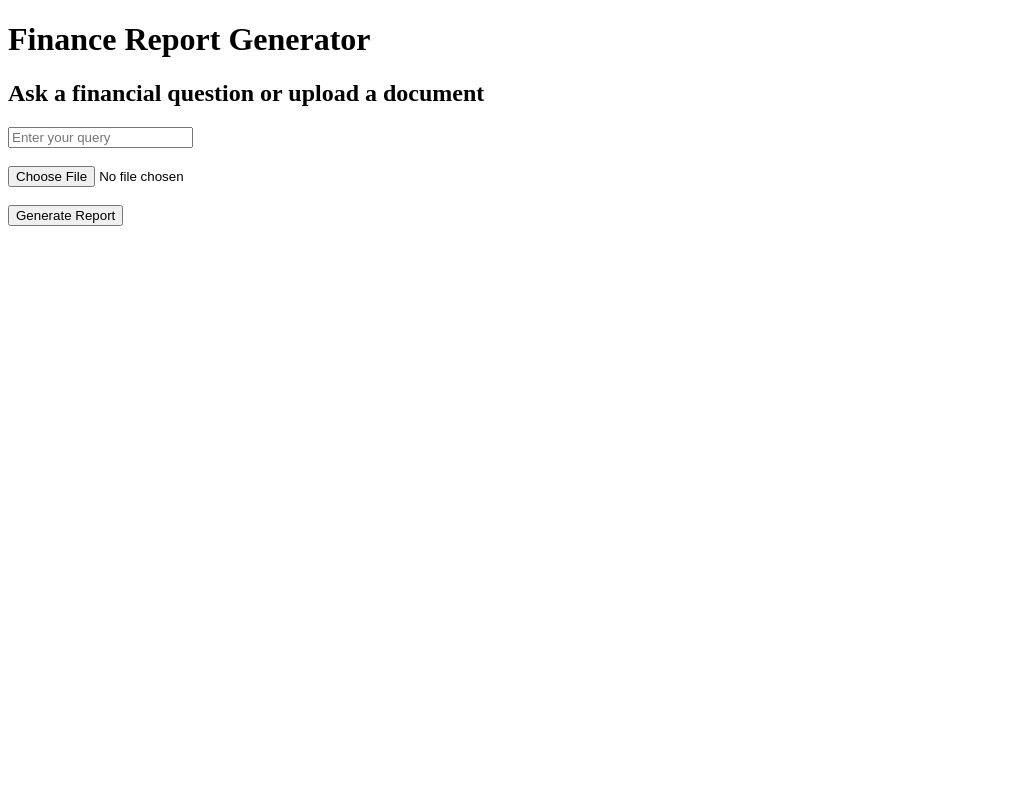
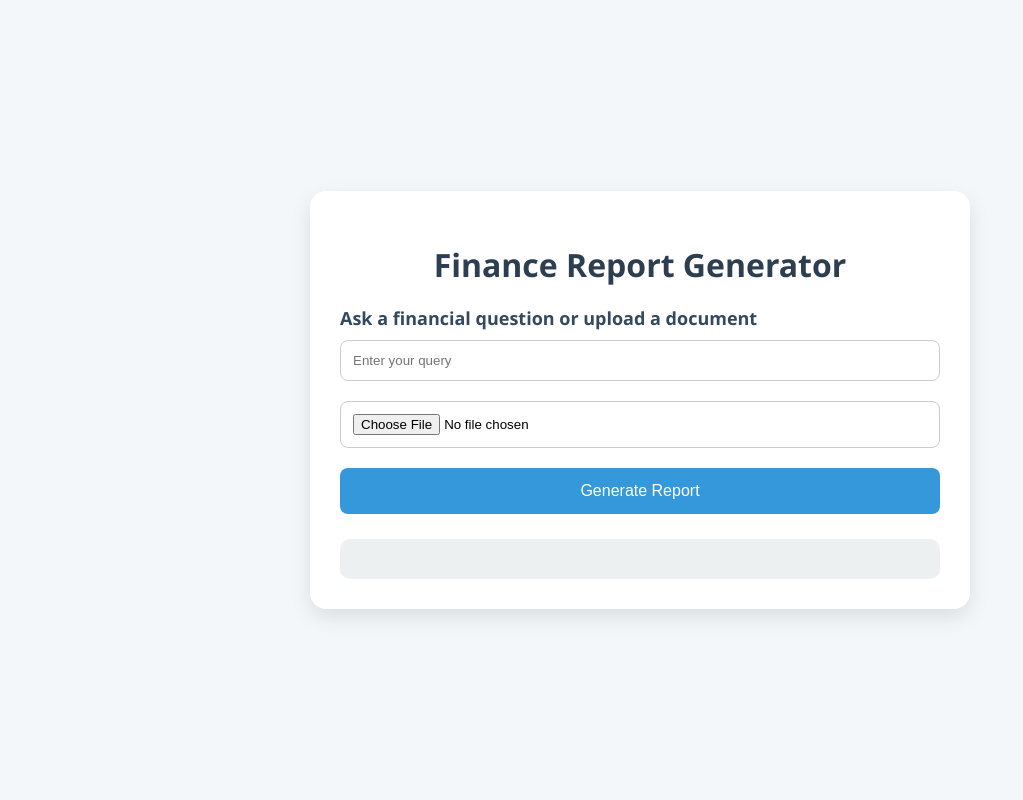
Before and after one commit to GN-SR/finance-report-LLM-RAG, a Flask app: page / in a window 1280 px wide. Shown: the whole page, without its empty margins (0-1023 px from the left). Run offline with Flask 3, Linux system fonts and the light colour scheme.

Commit message:
`Added CSS styles and layout to index.html template`

```diff
--- a/templates/index.html
+++ b/templates/index.html
@@ -2,22 +2,89 @@
 <html lang="en">
 <head>
   <meta charset="UTF-8">
-    <meta name="viewport" content="width=device-width, initial-scale=1.0">
+  <meta name="viewport" content="width=device-width, initial-scale=1">
   <title>Finance Report Generator</title>
+  <style>
+    body {
+      margin: 0;
+      padding: 0;
+      font-family: 'Segoe UI', Tahoma, Geneva, Verdana, sans-serif;
+      background: #f4f7fa;
+      display: flex;
+      justify-content: center;
+      align-items: center;
+      min-height: 100vh;
+    }
+
+    .container {
+      background: white;
+      padding: 30px;
+      border-radius: 16px;
+      box-shadow: 0 8px 20px rgba(0, 0, 0, 0.1);
+      width: 90%;
+      max-width: 600px;
+    }
+
+    h1 {
+      text-align: center;
+      color: #2c3e50;
+      margin-bottom: 20px;
+    }
+
+    h2 {
+      font-size: 18px;
+      color: #34495e;
+      margin-bottom: 10px;
+    }
+
+    input[type="text"],
+    input[type="file"] {
+      width: 100%;
+      padding: 12px;
+      margin-bottom: 20px;
+      border-radius: 8px;
+      border: 1px solid #ccc;
+      box-sizing: border-box;
+    }
+
+    button {
+      width: 100%;
+      padding: 14px;
+      background-color: #3498db;
+      border: none;
+      border-radius: 8px;
+      color: white;
+      font-size: 16px;
+      cursor: pointer;
+      transition: background 0.3s;
+    }
+
+    button:hover {
+      background-color: #2980b9;
+    }
+
+    .output {
+      margin-top: 25px;
+      padding: 20px;
+      background-color: #ecf0f1;
+      border-radius: 10px;
+      font-size: 15px;
+      white-space: pre-wrap;
+    }
+  </style>
 </head>
 <body>
+  <div class="container">
     <h1>Finance Report Generator</h1>
-
     <form id="reportForm" enctype="multipart/form-data">
       <h2>Ask a financial question or upload a document</h2>
       <input type="text" name="query" id="queryInput" placeholder="Enter your query">
-        <br><br>
       <input type="file" name="document" id="fileInput" accept=".pdf,.txt,.docx">
-        <br><br>
       <button type="submit">Generate Report</button>
     </form>
 
     <div class="output" id="output"></div>
+  </div>
 
   <script>
     document.getElementById("reportForm").addEventListener("submit", async function (e) {
@@ -35,7 +102,6 @@
       });
 
       const data = await response.json();
-
       outputDiv.innerText = data.report || "Error: " + (data.error || "Something went wrong");
     });
   </script>
```
Lines whose indentation alone changed are shown as unchanged.
